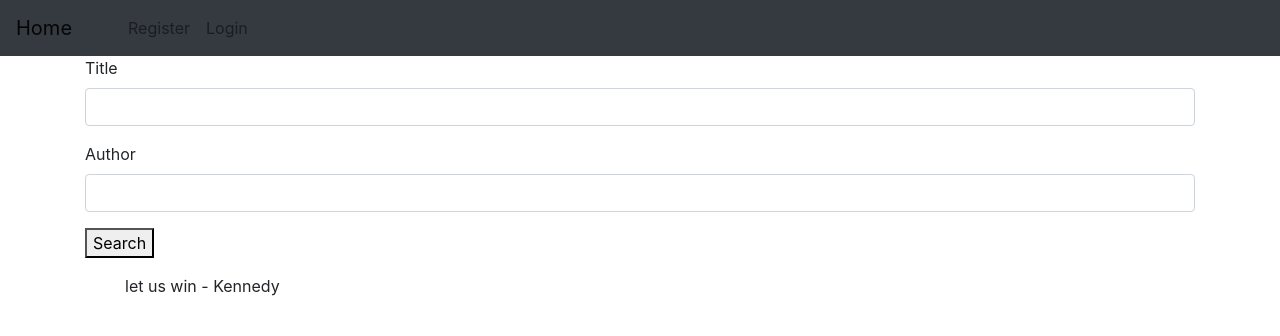
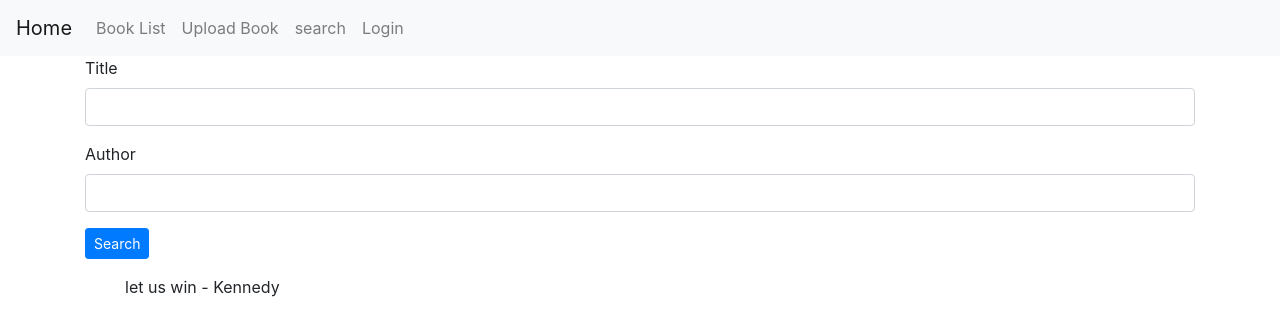
Before and after one commit to Kennedy-Njeri/django-file-upload-project, a Django app: page /search in a window 1280 px wide. Shown: the top 336 px of the page. Run offline with Django 3.2, Linux system fonts and the light colour scheme; data comes from the database, SQL or seed files in the repository; some libraries are stand-ins or nearby versions.

Commit message:
finished

```diff
--- a/upload/templates/base.html
+++ b/upload/templates/base.html
@@ -11,7 +11,7 @@
 
 <body>
 
-<nav class="navbar navbar-expand-lg navbar-light bg-dark">
+<nav class="navbar navbar-expand-lg navbar-light bg-light">
   <a class="navbar-brand" href="{% url 'index' %}">Home</a>
   <button class="navbar-toggler" type="button" data-toggle="collapse" data-target="#navbarNav" aria-controls="navbarNav" aria-expanded="false" aria-label="Toggle navigation">
     <span class="navbar-toggler-icon"></span>
@@ -20,13 +20,13 @@
     <ul class="navbar-nav">
 
       <li class="nav-item">
-        <a class="nav-link" href=""></a>
+        <a class="nav-link" href="{% url 'book_list' %}">Book List</a>
       </li>
        <li class="nav-item">
-        <a class="nav-link" href=""></a>
+        <a class="nav-link" href="{% url 'upload_book' %}">Upload Book</a>
       </li>
       <li class="nav-item">
-        <a class="nav-link" href="">Register</a>
+        <a class="nav-link" href="{% url 'search' %}">search</a>
       </li>
       <li class="nav-item">
           <a class="nav-link" href="">Login</a>
--- a/upload/templates/books_list.html
+++ b/upload/templates/books_list.html
@@ -4,7 +4,8 @@
 {% block content %}
 <form method="get" xmlns="http://www.w3.org/1999/html">
     {{ filter.form|crispy }}
-    <button type="submit">Search</button>
+
+    <button type="submit" class="btn btn-primary btn-sm">Search</button>
   </form>
   <ul>
 
```
